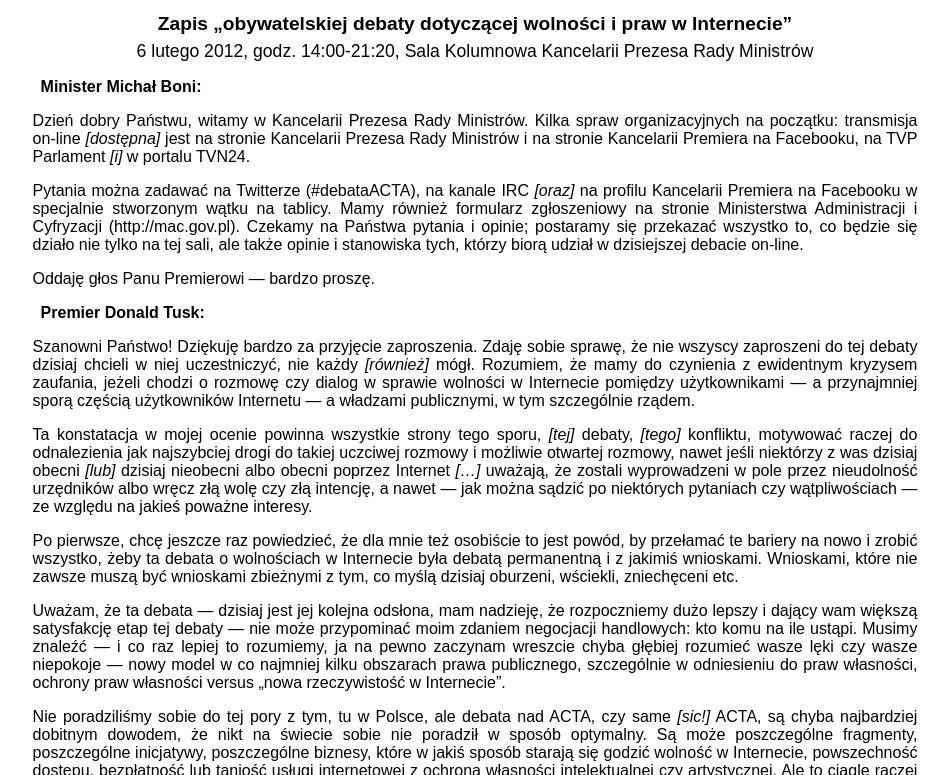
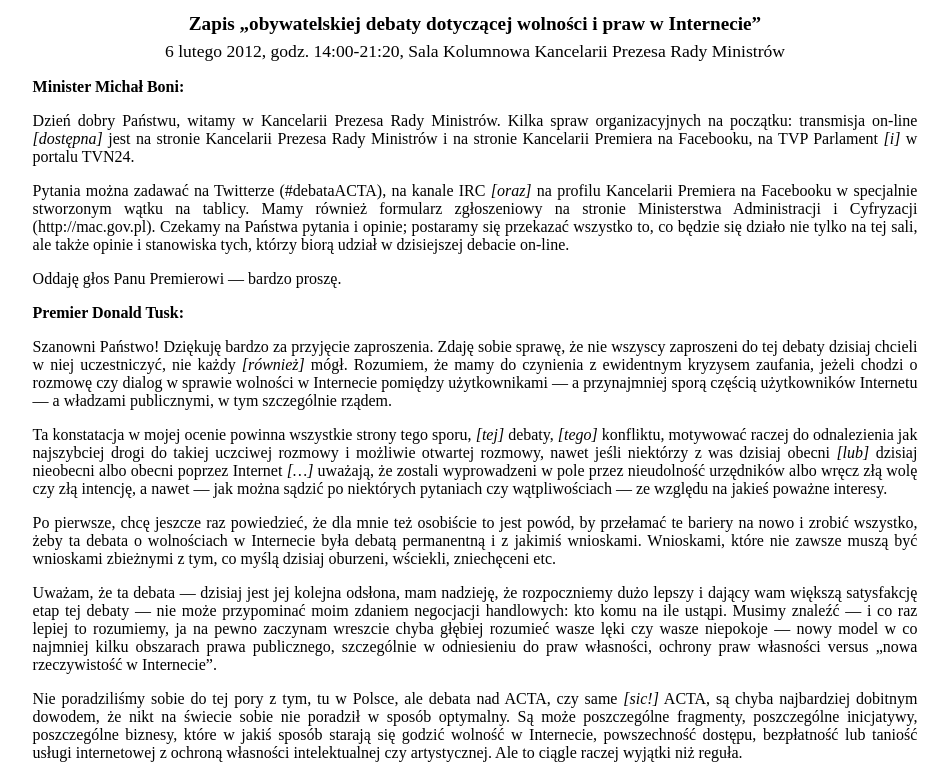
Before and after one commit to twkozlowski/debacta, a plain HTML site: page index.htm in a window 1280 px wide. Shown: the top 775 px of the page, without its empty margins (165-1114 px from the left). Drawn offline with Linux system fonts and the light colour scheme.

Commit message:
Simplify stylesheet
Use browser defaults; remove margin rules

```diff
--- a/style.css
+++ b/style.css
@@ -1,7 +1,3 @@
-body {
-	font-family: sans-serif;
-}
-
 h1 {
 	font-size: 1.2em;
 	text-align: center;
@@ -31,16 +27,8 @@ hr {
 	margin-bottom: 1em;
 }
 
-.speaker {
-	margin-left: .5em;
-}
-
 .speaker::first-line {
 	font-weight: bold;
-}
-
-.speaker p {
-	margin-left: -.5em;
 }
 
 .fromeditor {
```
